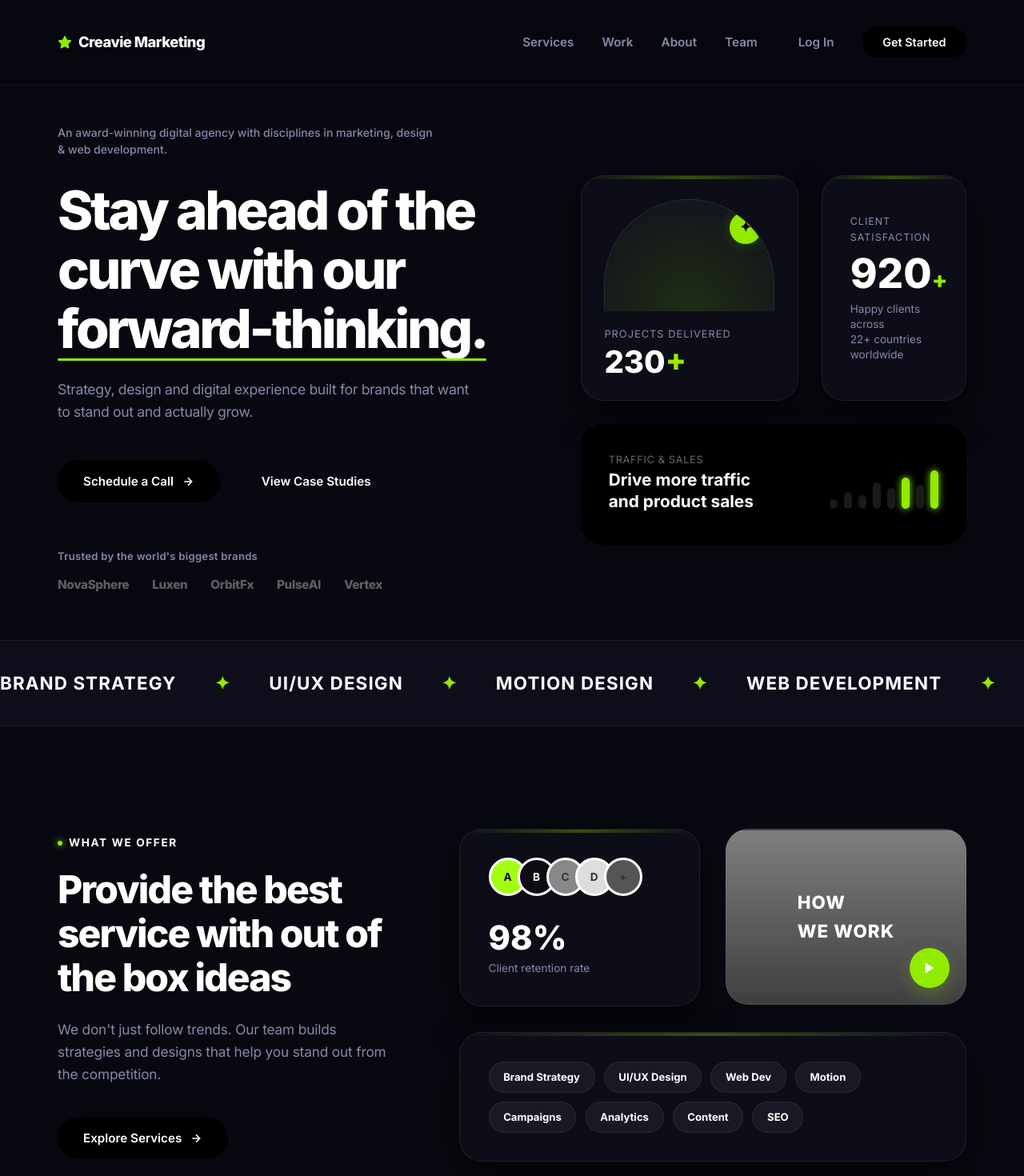
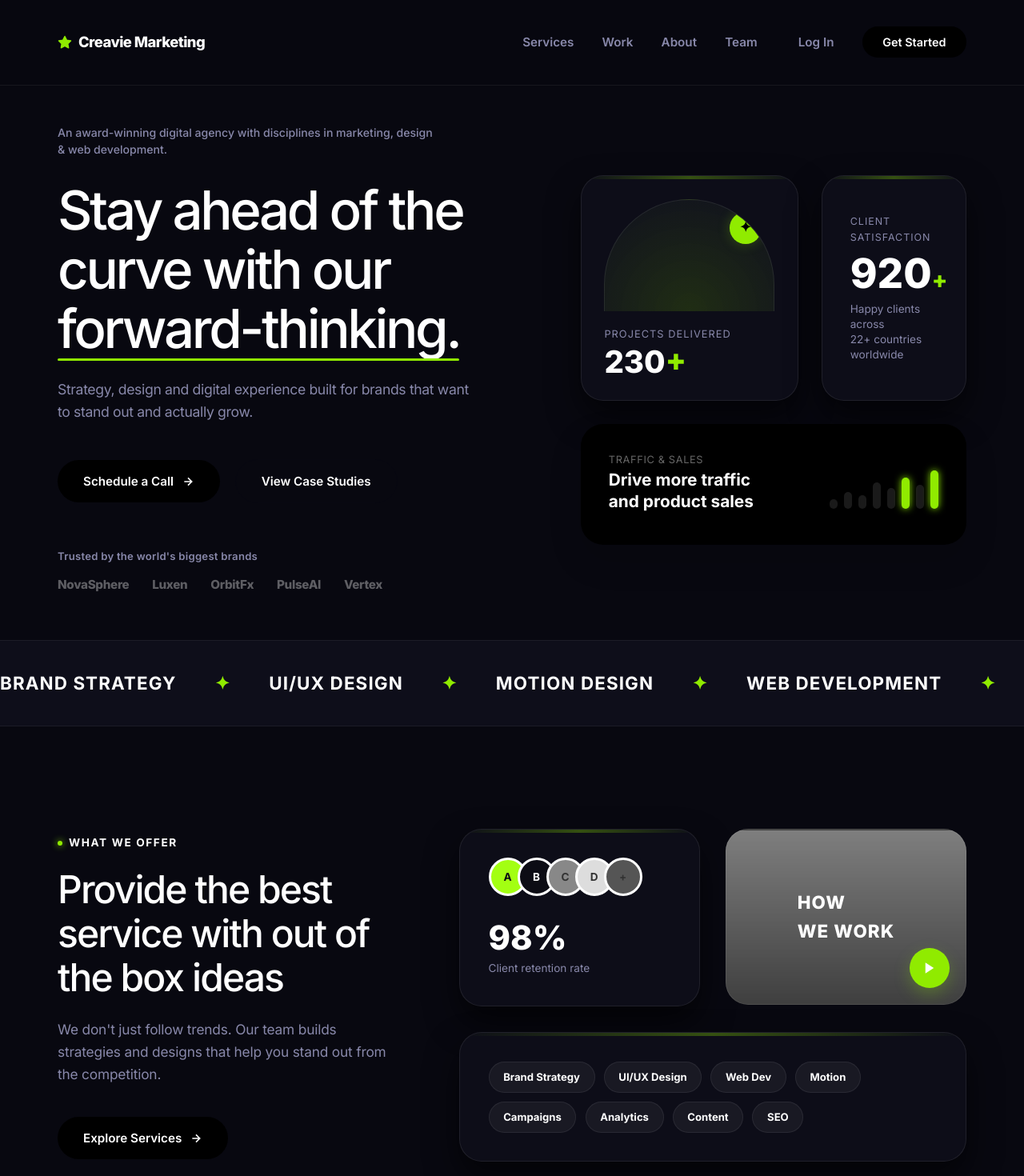
Before and after one commit to thevinduthenura/Creavie_Marketing, a Next.js app: page / in a window 1280 px wide. Shown: the top 1470 px of the page at 80% size. Built offline with nearby package versions, Linux system fonts and the light colour scheme; grey boxes are pictures that could not be loaded.

Commit message:
style: optimize header and statement font weights to medium (500) for a cleaner, high-end look

```diff
--- a/styles/globals.css
+++ b/styles/globals.css
@@ -140,7 +140,7 @@ a {
 .section-title {
   font-family: var(--font-title);
   font-size: clamp(2.4rem, 5vw, 3.4rem);
-  font-weight: 800;
+  font-weight: 500;
   line-height: 1.15;
   letter-spacing: -0.04em;
   color: var(--text-dark);
@@ -158,7 +158,7 @@ a {
 .statement-premium {
   font-family: var(--font-title);
   font-size: clamp(1.8rem, 3.5vw, 2.8rem);
-  font-weight: 600;
+  font-weight: 500;
   line-height: 1.25;
   letter-spacing: -0.04em;
   color: #fff;
@@ -166,7 +166,7 @@ a {
 
 .statement-premium span.fade {
   color: rgba(255, 255, 255, 0.35);
-  font-weight: 500;
+  font-weight: 400;
   transition: color 0.4s ease;
 }
 
@@ -354,7 +354,7 @@ a {
 .hero-title {
   font-family: var(--font-title);
   font-size: clamp(2.6rem, 5.5vw, 4.2rem);
-  font-weight: 800;
+  font-weight: 500;
   line-height: 1.1;
   letter-spacing: -0.05em;
   color: #ffffff;
```
